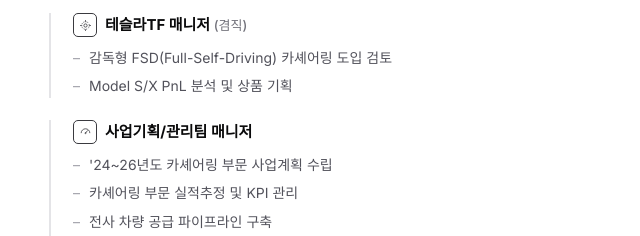
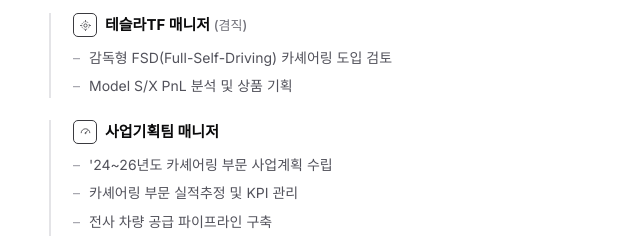
Before and after one commit to hendokim/my-resume-site, a website: page index.html in a window 1280 px wide. Shown: the part 1156-1392 px from the top of the page, 202-842 px from the left. Drawn offline with Linux system fonts and the light colour scheme.

Commit message:
Update index.html

```diff
--- a/index.html
+++ b/index.html
@@ -118,7 +118,7 @@
           <span class="role-icon">
             <svg class="icon icon--sm" viewBox="0 0 24 24" fill="none" stroke="currentColor" stroke-width="1.5"><path d="M4 15a8 8 0 1 1 16 0"/><path d="M12 15l4-5"/><circle cx="12" cy="15" r="1"/></svg>
           </span>
-          <h4>사업기획/관리팀 매니저</h4>
+          <h4>사업기획팀 매니저</h4>
           <span class="role-duration">2023. 12 - 2026. 06</span>
         </div>
         <ul>
```
